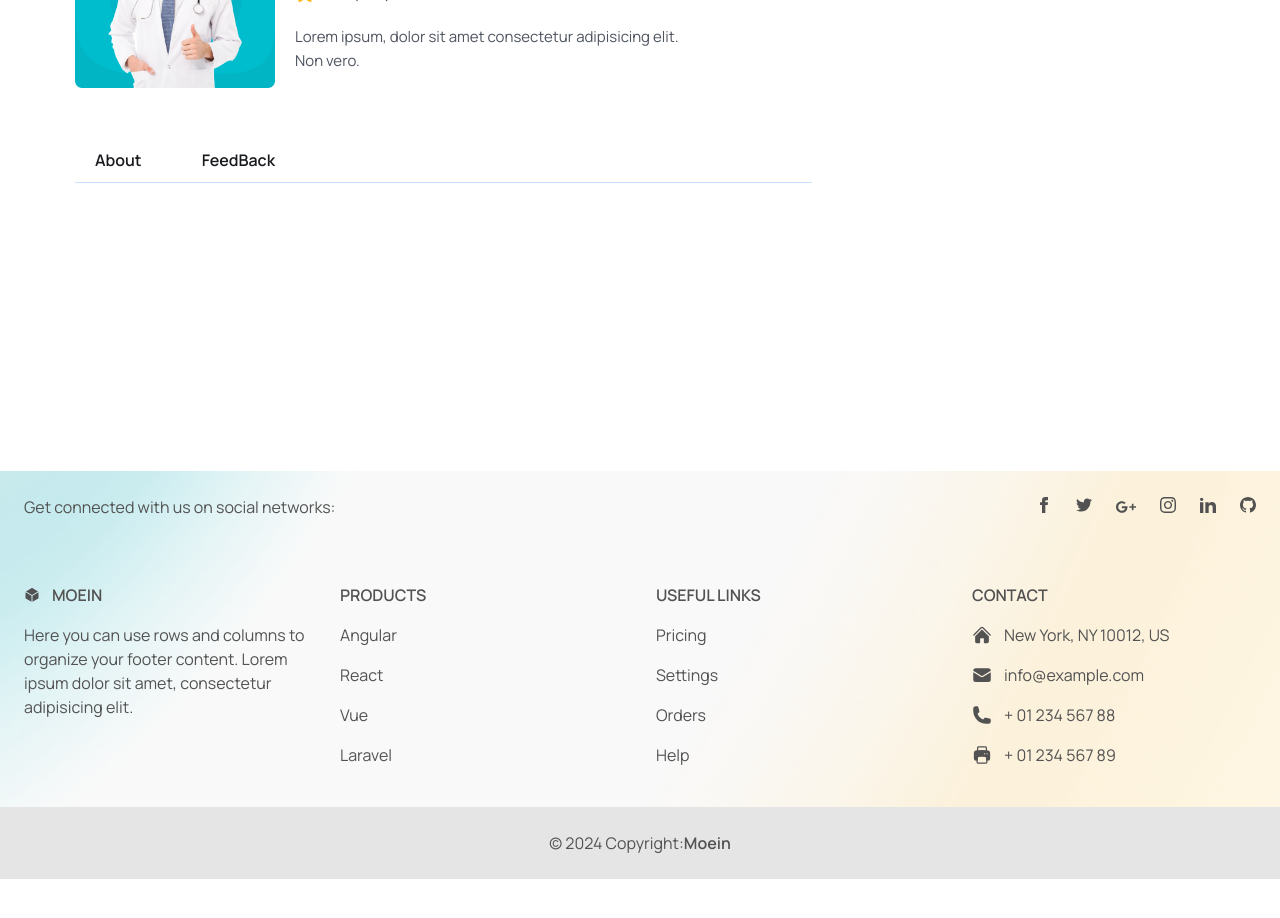
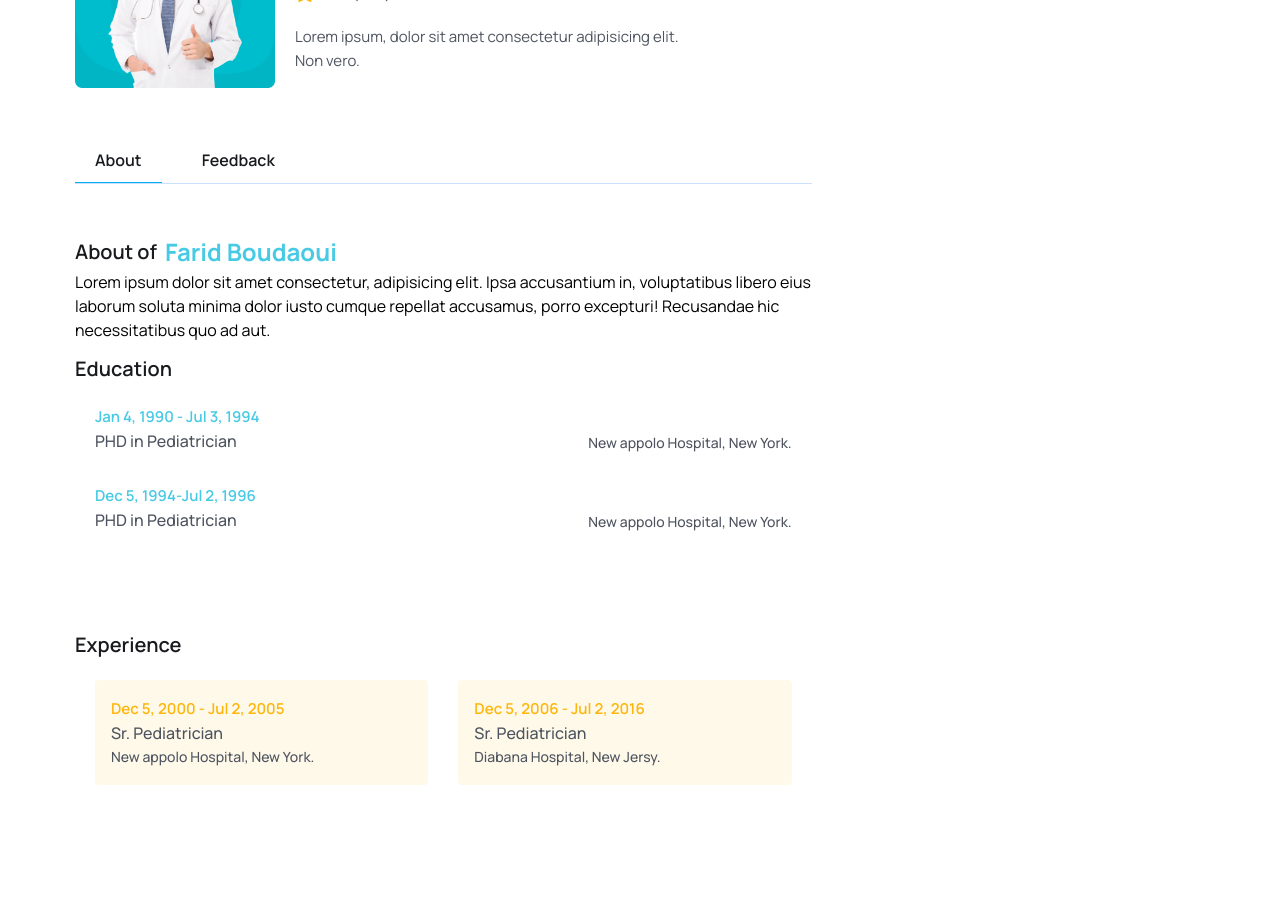
Before and after one commit to BMBachir/MERN-Stack-Doctor-Appointment-Booking, a React (Vite) app: page /doctor-details in a window 1280 px wide. Shown: the part 500-1418 px from the top of the page. Before the commit the page ends 1379 px from the top, so only its background shows below. Built offline with nearby package versions, Linux system fonts and the light colour scheme.

Commit message:
creating about the doctor section and craftion formateDate function

```diff
--- /dev/null
+++ b/src/pages/Doctors/DoctorAbout.jsx
@@ -0,0 +1,89 @@
+import React from "react";
+import { formateDate } from "../../utils/formateDate";
+
+const DoctorAbout = () => {
+  return (
+    <div>
+      <div>
+        <h3 className="text-[20px] leading-[30px] text-headingColor font-semibold flex items-center gap-2  ">
+          About of
+          <span className="text-irisBlueColor font-bold text-[24px] leading-9  ">
+            Farid Boudaoui
+          </span>
+        </h3>
+        <p className="text_para">
+          Lorem ipsum dolor sit amet consectetur, adipisicing elit. Ipsa
+          accusantium in, voluptatibus libero eius laborum soluta minima dolor
+          iusto cumque repellat accusamus, porro excepturi! Recusandae hic
+          necessitatibus quo ad aut.
+        </p>
+      </div>
+      <div className="mt-[12px]">
+        <h3 className="text-[20px] leading-[30px] text-headingColor font-semibold   ">
+          Education
+        </h3>
+        <ul className="pt-4 md:p-5">
+          <li className="flex flex-col sm:flex-row sm:justify-between sm:items-end md:gap-5 mb-[30px] ">
+            <div>
+              <span className="text-irisBlueColor text-[15px] leading-6 font-semibold ">
+                {formateDate("1-4-1990")} - {formateDate("7-3-1994")}
+              </span>
+              <p className="text-[16px] leading-6 font-medium text-textColor">
+                PHD in Pediatrician
+              </p>
+            </div>
+            <p className="text-[14px] leading-5 font-medium text-textColor">
+              New appolo Hospital, New York.
+            </p>
+          </li>
+
+          <li className="flex flex-col sm:flex-row sm:justify-between sm:items-end md:gap-5 mb-[30px] ">
+            <div>
+              <span className="text-irisBlueColor text-[15px] leading-6 font-semibold ">
+                {formateDate("12-5-1994")}-{formateDate("7-2-1996")}
+              </span>
+              <p className="text-[16px] leading-6 font-medium text-textColor">
+                PHD in Pediatrician
+              </p>
+            </div>
+            <p className="text-[14px] leading-5 font-medium text-textColor">
+              New appolo Hospital, New York.
+            </p>
+          </li>
+        </ul>
+      </div>
+      <div className="mt-12">
+        <h3 className="text-[20px] leading-[30px] text-headingColor font-semibold   ">
+          Experience
+        </h3>
+        <ul className="grid sm:grid-cols-2 gap-[30px] pt-4 md:p-5 ">
+          <li className="p-4 rounded bg-[#fff9ea]">
+            <span className="text-yellowColor text-[15px] leading-6 font-semibold  ">
+              {formateDate("12-5-2000")} - {formateDate("7-2-2005")}
+            </span>
+            <p className="text-[16px] leading-6 font-medium text-textColor">
+              Sr. Pediatrician
+            </p>
+            <p className="text-[14px] leading-6 font-medium text-textColor">
+              New appolo Hospital, New York.
+            </p>
+          </li>
+
+          <li className="p-4 rounded bg-[#fff9ea]">
+            <span className="text-yellowColor text-[15px] leading-6 font-semibold  ">
+              {formateDate("12-5-2006")} - {formateDate("7-2-2016")}
+            </span>
+            <p className="text-[16px] leading-6 font-medium text-textColor">
+              Sr. Pediatrician
+            </p>
+            <p className="text-[14px] leading-6 font-medium text-textColor">
+              Diabana Hospital, New Jersy.
+            </p>
+          </li>
+        </ul>
+      </div>
+    </div>
+  );
+};
+
+export default DoctorAbout;
--- a/src/pages/Doctors/DoctorDetails.jsx
+++ b/src/pages/Doctors/DoctorDetails.jsx
@@ -1,8 +1,12 @@
 import React from "react";
 import doctorImg from "../../assets/images/doctor-img03.png";
 import starImg from "../../assets/images/Star.png";
+import { useState } from "react";
+import DoctorAbout from "./DoctorAbout";
+import FeedBack from "./FeedBack";
 
 const DoctorDetails = () => {
+  const [tab, setTab] = useState("About");
   return (
     <section>
       <div className="max-w-[1170px] px-5 mx-auto  ">
@@ -34,12 +38,29 @@ const DoctorDetails = () => {
               </div>
             </div>
             <div className="mt-[50px] border-b border-solid border-[#0066ff34] ">
-              <button className="py-2 px-5 mr-5 text-[16px] leading-7 text-headingColor font-semibold ">
+              <button
+                onClick={() => setTab("About")}
+                className={` ${
+                  tab === "About" &&
+                  "border-b border-solid border-primaryColor "
+                } py-2 px-5 mr-5 text-[16px] leading-7 text-headingColor font-semibold `}
+              >
                 About
               </button>
-              <button className="py-2 px-5 mr-5 text-[16px] leading-7 text-headingColor font-semibold ">
-                FeedBack
+              <button
+                onClick={() => setTab("FeedBack")}
+                className={` ${
+                  tab === "FeedBack" &&
+                  "border-b border-solid border-primaryColor "
+                } py-2 px-5 mr-5 text-[16px] leading-7 text-headingColor font-semibold `}
+              >
+                Feedback
               </button>
+            </div>
+
+            <div className="mt-[50px] ">
+              {tab === "About" && <DoctorAbout />}
+              {tab === "FeedBack" && <FeedBack />}
             </div>
           </div>
         </div>
--- /dev/null
+++ b/src/pages/Doctors/FeedBack.jsx
@@ -0,0 +1,7 @@
+import React from "react";
+
+const FeedBack = () => {
+  return <div>FeedBack</div>;
+};
+
+export default FeedBack;
--- /dev/null
+++ b/src/utils/formateDate.js
@@ -0,0 +1,6 @@
+export const formateDate = (date, config) => {
+  const defaultOption = { day: "numeric", month: "short", year: "numeric" };
+  const options = config ? config : defaultOption;
+
+  return new Date(date).toLocaleDateString("en-US", options);
+};
```
